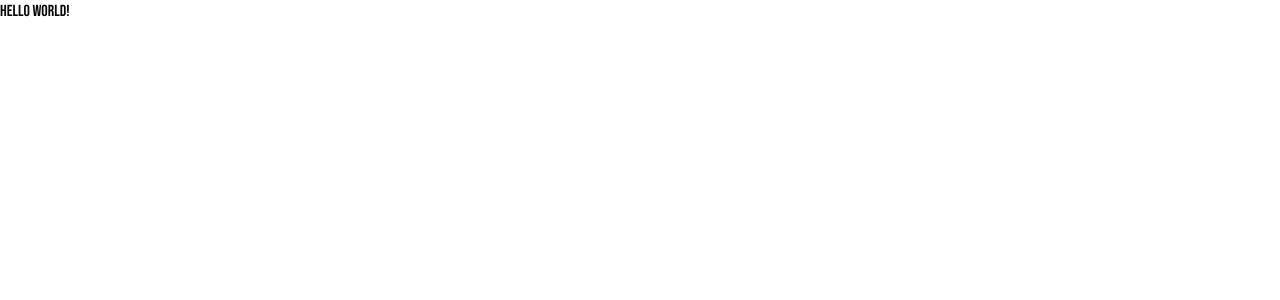
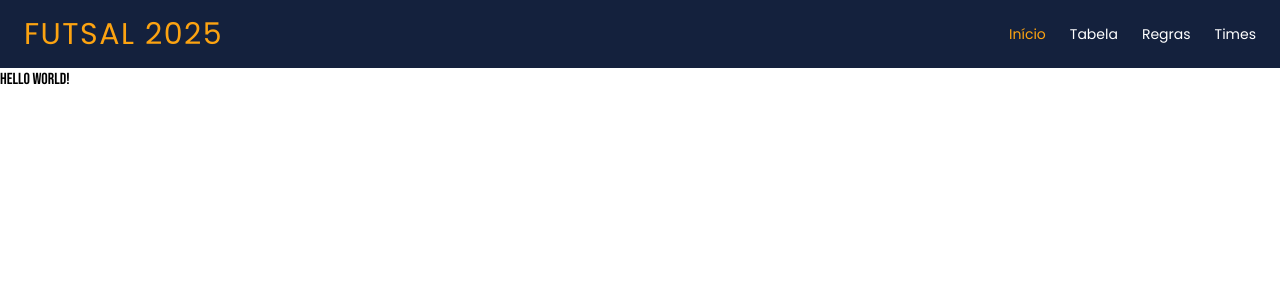
Before and after one commit to WashingtonLuiz81/torneio-futsal, a Next.js app: page / in a window 1280 px wide. Shown: the top 300 px of the page. Built offline with nearby package versions, Linux system fonts and the light colour scheme.

Commit message:
feat: create header component

```diff
--- a/package.json
+++ b/package.json
@@ -10,6 +10,7 @@
   },
   "dependencies": {
     "@next/font": "^14.2.15",
+    "@radix-ui/react-dialog": "^1.1.14",
     "@radix-ui/react-slot": "^1.2.3",
     "@tailwindcss/postcss": "^4.1.7",
     "class-variance-authority": "^0.7.1",
@@ -20,7 +21,8 @@
     "react": "^19.0.0",
     "react-dom": "^19.0.0",
     "tailwind-merge": "^3.3.0",
-    "tailwindcss": "^4.1.7"
+    "tailwindcss": "^4.1.7",
+    "vaul": "^1.1.2"
   },
   "devDependencies": {
     "@types/node": "^20",
--- a/src/app/globals.css
+++ b/src/app/globals.css
@@ -4,12 +4,11 @@
 @custom-variant dark (&:is(.dark *));
 
 @theme {
-  --color-primary: #7c3aed; /* Roxo vibrante */
-  --color-primary-dark: #5b21b6; /* Roxo escuro */
-  --color-secondary: #1e1e1e; /* Preto elegante para textos */
-  --color-secondary-light: #6b7280; /* Cinza claro para subtítulos */
-  --color-accent: #c4b5fd; /* Lilás suave para detalhes */
-  --color-background: #f9f5ff; /* Fundo claro roxo pastel */
+  --color-primary: #ff3c38;
+  --color-secundary: #14213d;
+  --color-highlight: #fca311;
+  --backgroundLight: "#F9F9F9";
+  --backgroundDark: "#1F1F1F";
   --color-success: #06d6a0;
   --color-warning: #ffd166;
   --color-danger: #ef476f;
@@ -62,75 +61,6 @@
   --color-sidebar-ring: var(--sidebar-ring);
 }
 
-:root {
-  --radius: 0.625rem;
-  --background: oklch(1 0 0);
-  --foreground: oklch(0.141 0.005 285.823);
-  --card: oklch(1 0 0);
-  --card-foreground: oklch(0.141 0.005 285.823);
-  --popover: oklch(1 0 0);
-  --popover-foreground: oklch(0.141 0.005 285.823);
-  --primary: oklch(0.21 0.006 285.885);
-  --primary-foreground: oklch(0.985 0 0);
-  --secondary: oklch(0.967 0.001 286.375);
-  --secondary-foreground: oklch(0.21 0.006 285.885);
-  --muted: oklch(0.967 0.001 286.375);
-  --muted-foreground: oklch(0.552 0.016 285.938);
-  --accent: oklch(0.967 0.001 286.375);
-  --accent-foreground: oklch(0.21 0.006 285.885);
-  --destructive: oklch(0.577 0.245 27.325);
-  --border: oklch(0.92 0.004 286.32);
-  --input: oklch(0.92 0.004 286.32);
-  --ring: oklch(0.705 0.015 286.067);
-  --chart-1: oklch(0.646 0.222 41.116);
-  --chart-2: oklch(0.6 0.118 184.704);
-  --chart-3: oklch(0.398 0.07 227.392);
-  --chart-4: oklch(0.828 0.189 84.429);
-  --chart-5: oklch(0.769 0.188 70.08);
-  --sidebar: oklch(0.985 0 0);
-  --sidebar-foreground: oklch(0.141 0.005 285.823);
-  --sidebar-primary: oklch(0.21 0.006 285.885);
-  --sidebar-primary-foreground: oklch(0.985 0 0);
-  --sidebar-accent: oklch(0.967 0.001 286.375);
-  --sidebar-accent-foreground: oklch(0.21 0.006 285.885);
-  --sidebar-border: oklch(0.92 0.004 286.32);
-  --sidebar-ring: oklch(0.705 0.015 286.067);
-}
-
-.dark {
-  --background: oklch(0.141 0.005 285.823);
-  --foreground: oklch(0.985 0 0);
-  --card: oklch(0.21 0.006 285.885);
-  --card-foreground: oklch(0.985 0 0);
-  --popover: oklch(0.21 0.006 285.885);
-  --popover-foreground: oklch(0.985 0 0);
-  --primary: oklch(0.92 0.004 286.32);
-  --primary-foreground: oklch(0.21 0.006 285.885);
-  --secondary: oklch(0.274 0.006 286.033);
-  --secondary-foreground: oklch(0.985 0 0);
-  --muted: oklch(0.274 0.006 286.033);
-  --muted-foreground: oklch(0.705 0.015 286.067);
-  --accent: oklch(0.274 0.006 286.033);
-  --accent-foreground: oklch(0.985 0 0);
-  --destructive: oklch(0.704 0.191 22.216);
-  --border: oklch(1 0 0 / 10%);
-  --input: oklch(1 0 0 / 15%);
-  --ring: oklch(0.552 0.016 285.938);
-  --chart-1: oklch(0.488 0.243 264.376);
-  --chart-2: oklch(0.696 0.17 162.48);
-  --chart-3: oklch(0.769 0.188 70.08);
-  --chart-4: oklch(0.627 0.265 303.9);
-  --chart-5: oklch(0.645 0.246 16.439);
-  --sidebar: oklch(0.21 0.006 285.885);
-  --sidebar-foreground: oklch(0.985 0 0);
-  --sidebar-primary: oklch(0.488 0.243 264.376);
-  --sidebar-primary-foreground: oklch(0.985 0 0);
-  --sidebar-accent: oklch(0.274 0.006 286.033);
-  --sidebar-accent-foreground: oklch(0.985 0 0);
-  --sidebar-border: oklch(1 0 0 / 10%);
-  --sidebar-ring: oklch(0.552 0.016 285.938);
-}
-
 @layer base {
   * {
     @apply border-border outline-ring/50;
--- a/src/app/layout.tsx
+++ b/src/app/layout.tsx
@@ -1,4 +1,5 @@
 // app/layout.tsx
+import { Header } from "@/components/header";
 import "./globals.css";
 import { Poppins, Bebas_Neue } from "next/font/google";
 
@@ -28,7 +29,10 @@
 }) {
   return (
     <html lang="pt-BR" className={`${poppins.variable} ${bebas.variable}`}>
-      <body>{children}</body>
+      <body>
+        <Header />
+        {children}
+      </body>
     </html>
   );
 }
--- /dev/null
+++ b/src/components/header.tsx
@@ -0,0 +1,84 @@
+"use client";
+
+import { usePathname } from "next/navigation";
+import { useState } from "react";
+import Link from "next/link";
+import { Menu } from "lucide-react";
+import {
+  Drawer,
+  DrawerContent,
+  DrawerTrigger,
+  DrawerTitle,
+} from "@/components/ui/drawer";
+import clsx from "clsx";
+
+export const Header = () => {
+  const [open, setOpen] = useState(false);
+  const pathname = usePathname();
+
+  const navItems = [
+    { label: "Início", href: "/" },
+    { label: "Tabela", href: "/tabela" },
+    { label: "Regras", href: "/regras" },
+    { label: "Times", href: "/times" },
+  ];
+
+  return (
+    <header className="flex justify-between items-center px-6 py-4 bg-secundary text-white">
+      {/* Logo */}
+      <Link
+        href="/"
+        className="font-title text-3xl uppercase tracking-wider text-highlight"
+      >
+        Futsal 2025
+      </Link>
+
+      {/* Navegação desktop */}
+      <nav className="hidden md:flex gap-6 font-sans text-sm font-medium">
+        {navItems.map((item) => (
+          <Link
+            key={item.href}
+            href={item.href}
+            className={clsx(
+              "transition-colors duration-200 hover:text-highlight",
+              pathname === item.href ? "text-highlight" : "text-white"
+            )}
+          >
+            {item.label}
+          </Link>
+        ))}
+      </nav>
+
+      {/* Navegação mobile */}
+      <div className="md:hidden">
+        <Drawer direction="left" open={open} onOpenChange={setOpen}>
+          <DrawerTrigger asChild>
+            <button aria-label="Abrir menu">
+              <Menu className="w-6 h-6 text-highlight" />
+            </button>
+          </DrawerTrigger>
+          <DrawerContent className="p-4 bg-white rounded-tl-lg border-none rounded-bl-lg w-4/5 max-w-xs">
+            <DrawerTitle className="text-xl font-title text-secundary mb-4">
+              Menu
+            </DrawerTitle>
+            <nav className="flex flex-col gap-4 font-sans text-base font-medium">
+              {navItems.map((item) => (
+                <Link
+                  key={item.href}
+                  href={item.href}
+                  onClick={() => setOpen(false)}
+                  className={clsx(
+                    "transition-colors duration-200 hover:text-primary",
+                    pathname === item.href ? "text-highlight" : "text-secundary"
+                  )}
+                >
+                  {item.label}
+                </Link>
+              ))}
+            </nav>
+          </DrawerContent>
+        </Drawer>
+      </div>
+    </header>
+  );
+};
--- /dev/null
+++ b/src/components/ui/drawer.tsx
@@ -0,0 +1,132 @@
+"use client"
+
+import * as React from "react"
+import { Drawer as DrawerPrimitive } from "vaul"
+
+import { cn } from "@/lib/utils"
+
+function Drawer({
+  ...props
+}: React.ComponentProps<typeof DrawerPrimitive.Root>) {
+  return <DrawerPrimitive.Root data-slot="drawer" {...props} />
+}
+
+function DrawerTrigger({
+  ...props
+}: React.ComponentProps<typeof DrawerPrimitive.Trigger>) {
+  return <DrawerPrimitive.Trigger data-slot="drawer-trigger" {...props} />
+}
+
+function DrawerPortal({
+  ...props
+}: React.ComponentProps<typeof DrawerPrimitive.Portal>) {
+  return <DrawerPrimitive.Portal data-slot="drawer-portal" {...props} />
+}
+
+function DrawerClose({
+  ...props
+}: React.ComponentProps<typeof DrawerPrimitive.Close>) {
+  return <DrawerPrimitive.Close data-slot="drawer-close" {...props} />
+}
+
+function DrawerOverlay({
+  className,
+  ...props
+}: React.ComponentProps<typeof DrawerPrimitive.Overlay>) {
+  return (
+    <DrawerPrimitive.Overlay
+      data-slot="drawer-overlay"
+      className={cn(
+        "data-[state=open]:animate-in data-[state=closed]:animate-out data-[state=closed]:fade-out-0 data-[state=open]:fade-in-0 fixed inset-0 z-50 bg-black/50",
+        className
+      )}
+      {...props}
+    />
+  )
+}
+
+function DrawerContent({
+  className,
+  children,
+  ...props
+}: React.ComponentProps<typeof DrawerPrimitive.Content>) {
+  return (
+    <DrawerPortal data-slot="drawer-portal">
+      <DrawerOverlay />
+      <DrawerPrimitive.Content
+        data-slot="drawer-content"
+        className={cn(
+          "group/drawer-content bg-background fixed z-50 flex h-auto flex-col",
+          "data-[vaul-drawer-direction=top]:inset-x-0 data-[vaul-drawer-direction=top]:top-0 data-[vaul-drawer-direction=top]:mb-24 data-[vaul-drawer-direction=top]:max-h-[80vh] data-[vaul-drawer-direction=top]:rounded-b-lg data-[vaul-drawer-direction=top]:border-b",
+          "data-[vaul-drawer-direction=bottom]:inset-x-0 data-[vaul-drawer-direction=bottom]:bottom-0 data-[vaul-drawer-direction=bottom]:mt-24 data-[vaul-drawer-direction=bottom]:max-h-[80vh] data-[vaul-drawer-direction=bottom]:rounded-t-lg data-[vaul-drawer-direction=bottom]:border-t",
+          "data-[vaul-drawer-direction=right]:inset-y-0 data-[vaul-drawer-direction=right]:right-0 data-[vaul-drawer-direction=right]:w-3/4 data-[vaul-drawer-direction=right]:border-l data-[vaul-drawer-direction=right]:sm:max-w-sm",
+          "data-[vaul-drawer-direction=left]:inset-y-0 data-[vaul-drawer-direction=left]:left-0 data-[vaul-drawer-direction=left]:w-3/4 data-[vaul-drawer-direction=left]:border-r data-[vaul-drawer-direction=left]:sm:max-w-sm",
+          className
+        )}
+        {...props}
+      >
+        <div className="bg-muted mx-auto mt-4 hidden h-2 w-[100px] shrink-0 rounded-full group-data-[vaul-drawer-direction=bottom]/drawer-content:block" />
+        {children}
+      </DrawerPrimitive.Content>
+    </DrawerPortal>
+  )
+}
+
+function DrawerHeader({ className, ...props }: React.ComponentProps<"div">) {
+  return (
+    <div
+      data-slot="drawer-header"
+      className={cn("flex flex-col gap-1.5 p-4", className)}
+      {...props}
+    />
+  )
+}
+
+function DrawerFooter({ className, ...props }: React.ComponentProps<"div">) {
+  return (
+    <div
+      data-slot="drawer-footer"
+      className={cn("mt-auto flex flex-col gap-2 p-4", className)}
+      {...props}
+    />
+  )
+}
+
+function DrawerTitle({
+  className,
+  ...props
+}: React.ComponentProps<typeof DrawerPrimitive.Title>) {
+  return (
+    <DrawerPrimitive.Title
+      data-slot="drawer-title"
+      className={cn("text-foreground font-semibold", className)}
+      {...props}
+    />
+  )
+}
+
+function DrawerDescription({
+  className,
+  ...props
+}: React.ComponentProps<typeof DrawerPrimitive.Description>) {
+  return (
+    <DrawerPrimitive.Description
+      data-slot="drawer-description"
+      className={cn("text-muted-foreground text-sm", className)}
+      {...props}
+    />
+  )
+}
+
+export {
+  Drawer,
+  DrawerPortal,
+  DrawerOverlay,
+  DrawerTrigger,
+  DrawerClose,
+  DrawerContent,
+  DrawerHeader,
+  DrawerFooter,
+  DrawerTitle,
+  DrawerDescription,
+}
```
Also changed, not shown: 1 other file (tests, documents, lock files or other folders).
